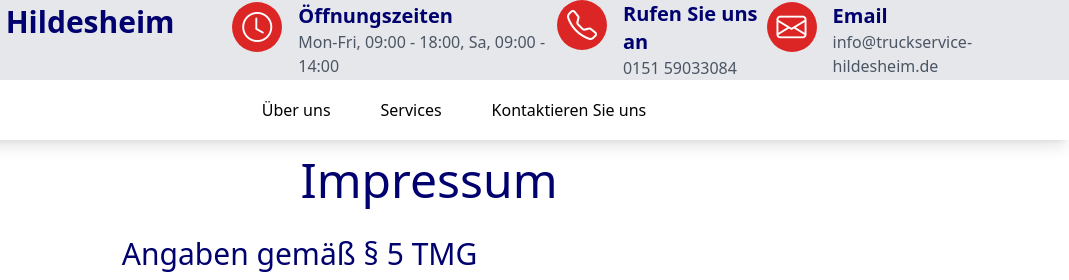
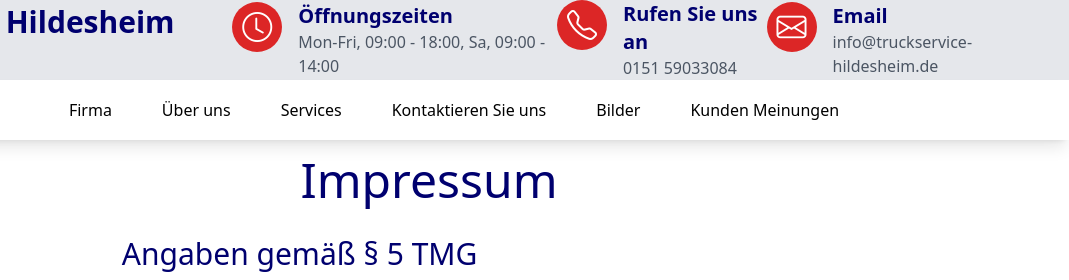
Before and after one commit to qaywsx22/trser-landing-st, a website: page imp.html in a window 1280 px wide. Shown: the top 280 px of the page, 211-1280 px from the left. Drawn offline with nearby package versions, Linux system fonts and the light colour scheme.

Commit message:
Update navigation links

```diff
--- a/imp.html
+++ b/imp.html
@@ -127,10 +127,12 @@
         <div class="collapsible-header animated-collapse" id="collapsed-items">
             <div
                 class="tw-flex tw-h-full tw-w-max tw-gap-5 tw-text-base max-md:tw-mt-[30px] max-md:tw-flex-col max-md:tw-place-items-end max-md:tw-gap-5 md:tw-mx-auto md:tw-place-items-center">
+                <a class="header-links" href="./index.html"> Firma </a>
                 <a class="header-links" href="./index.html#about-section"> Über uns </a>
                 <a class="header-links" href="./index.html#services-section"> Services </a>
-                <!-- <a class="header-links" href="#price-section"> Preise </a> -->
                 <a class="header-links" href="./index.html#contact-section"> Kontaktieren Sie uns </a>
+                <a class="header-links" href="./index.html#carousel-section"> Bilder </a>
+                <a class="header-links" href="./index.html#onMap-section"> Kunden Meinungen </a>
             </div>
         </div>
         <button class="bi bi-list tw-absolute tw-right-3 tw-top-3 tw-z-50 tw-text-2xl tw-text-white md:tw-hidden"
```
Also changed, not shown: datenschutz.html (+3 -1 lines), index.html (+1 -0 lines).
